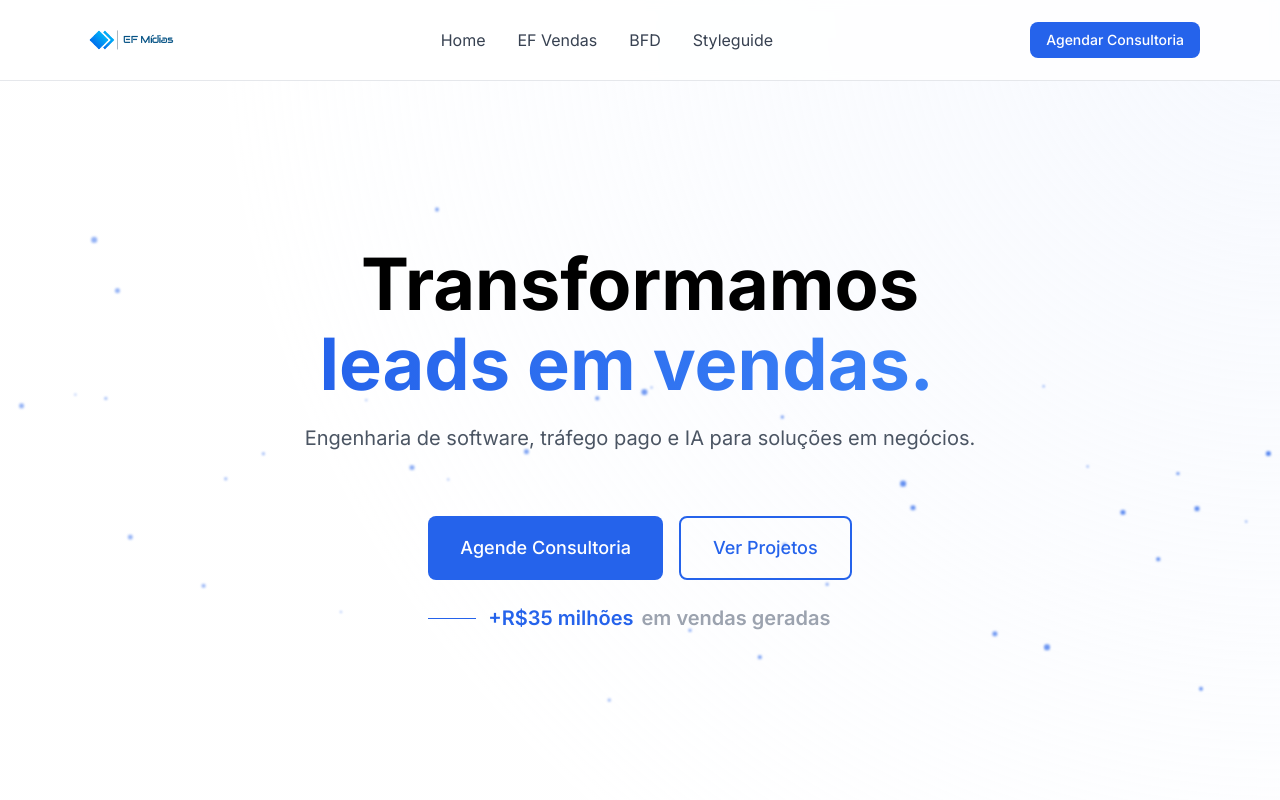
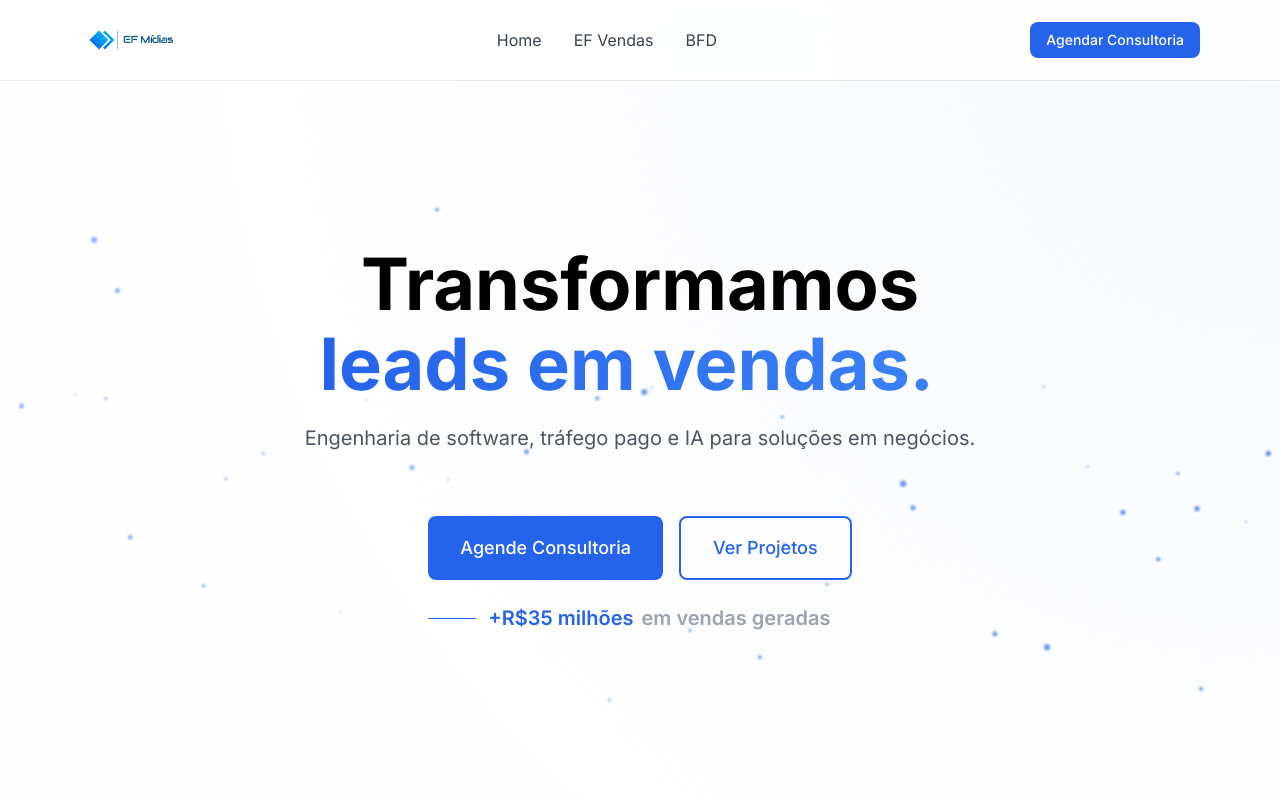
Before and after one commit to Ftrindade1191/EF_Midias_LP, a Next.js app: page / in a window 1280 px wide. Shown: the top 800 px of the page. Built offline with nearby package versions, Linux system fonts and the light colour scheme.

Commit message:
chore: remove styleguide link from header

```diff
--- a/src/components/layout/Header.tsx
+++ b/src/components/layout/Header.tsx
@@ -33,9 +33,6 @@ export default function Header() {
             </Link>
             <Link href="/bfd" className="text-gray-700 hover:text-black transition-colors">
               BFD
-            </Link>
-            <Link href="/styleguide" className="text-gray-700 hover:text-black transition-colors">
-              Styleguide
             </Link>
           </nav>
 
@@ -89,13 +86,6 @@ export default function Header() {
               >
                 BFD
               </Link>
-              <Link
-                href="/styleguide"
-                className="text-gray-700 hover:text-black transition-colors"
-                onClick={() => setMobileMenuOpen(false)}
-              >
-                Styleguide
-              </Link>
               <Button
                 href="https://wa.me/5519995800412?text=Olá! Gostaria de agendar uma consultoria estratégica."
                 size="sm"
```
